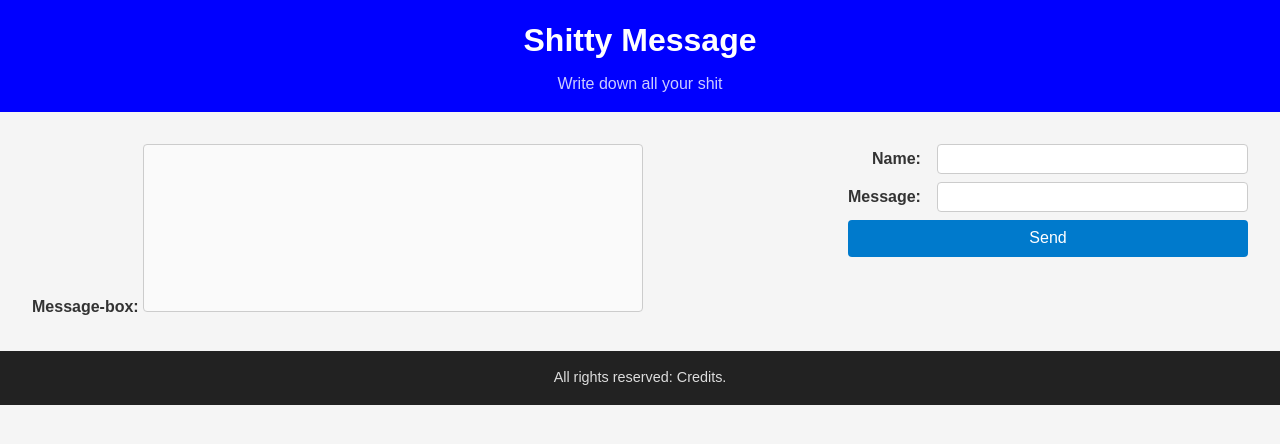
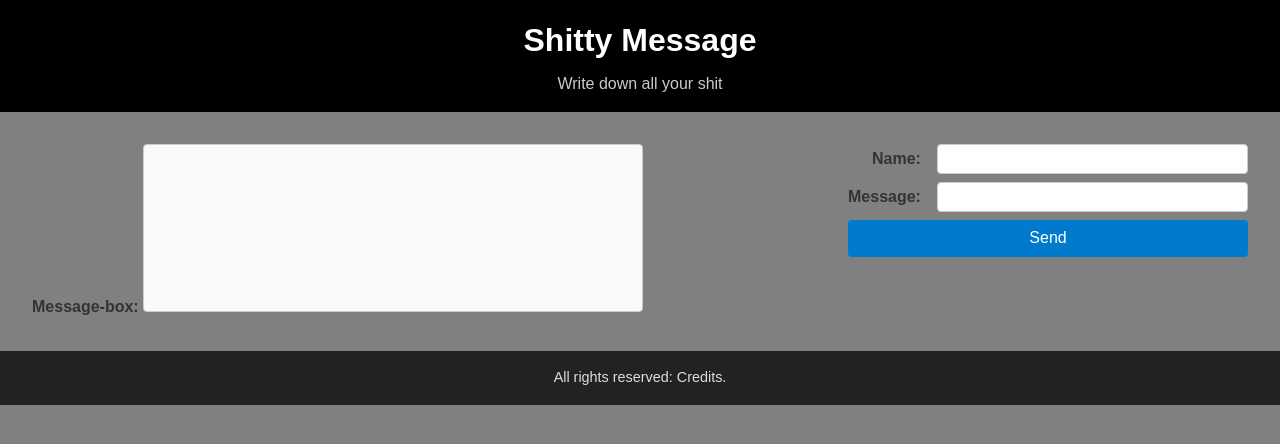
Before and after one commit to HeZheng-Lomax/Shitty-Massage-Box, a plain HTML site: page index.html in a window 1280 px wide. Drawn offline with Linux system fonts and the light colour scheme.

Commit message:
random changes

```diff
--- a/shitty.css
+++ b/shitty.css
@@ -1,16 +1,16 @@
 /* Reset some defaults */
+
 * {
-    margin: 0;
-    padding: 0;
-    box-sizing: border-box;
-  }
-
+  margin: 0;
+  padding: 0;
+  box-sizing: border-box;
+}
   /* Body & overall layout */
   body {
     font-family: Arial, sans-serif;
     line-height: 1.5;
-    background: #f5f5f5;
-    color: #333;
+    background: grey;
+    color: hsl(0, 0%, 20%);
     display: flex;
     flex-direction: column;
     min-height: 100vh;
@@ -18,7 +18,7 @@
 
   /* Header styling */
   header {
-    background:blue;
+    background:black;
     color: #fff;
     padding: 1rem;
     text-align: center;
@@ -47,7 +47,7 @@
     flex: 1;
   }
   #items-outputs label {
-    font-weight: bold;
+    font-weight:bold;
   }
   #items-outputs textarea {
     width: 80%;
```
